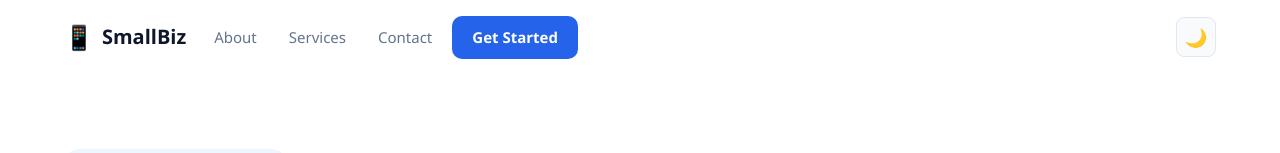
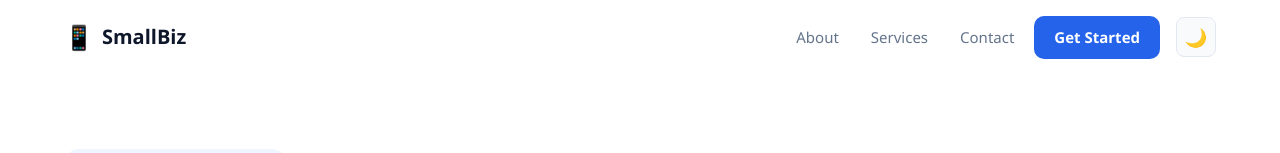
Before and after one commit to abrarfahimdev/small-biz-landing, a React (Vite) app: page / in a window 1280 px wide. Shown: the top 153 px of the page. Built offline with nearby package versions, Linux system fonts and the light colour scheme.

Commit message:
Fix theme button position

```diff
--- a/src/App.css
+++ b/src/App.css
@@ -48,12 +48,12 @@ body { font-family: 'Segoe UI', sans-serif; transition: background 0.3s, color 0
 .navbar { position: fixed; top: 0; left: 0; right: 0; z-index: 100; padding: 16px 0; transition: all 0.3s; }
 .navbar.scrolled { background: var(--card); box-shadow: 0 2px 20px var(--shadow); padding: 12px 0; }
 .nav-container { max-width: 1200px; margin: 0 auto; padding: 0 24px; display: flex; align-items: center; gap: 16px; }
-.nav-links { display: flex; align-items: center; gap: 8px; flex: 1; }
+.nav-links { display: flex; align-items: center; gap: 8px; flex: 1; justify-content: flex-end; }
 .nav-links button { background: none; border: none; color: var(--text-muted); font-size: 15px; cursor: pointer; padding: 8px 12px; border-radius: 8px; transition: all 0.2s; font-family: inherit; }
 .nav-links button:hover { color: var(--accent); background: var(--accent-light); }
 .nav-cta { background: var(--accent) !important; color: #fff !important; padding: 10px 20px !important; border-radius: 10px !important; font-weight: 600 !important; }
 .nav-cta:hover { background: var(--accent-hover) !important; transform: translateY(-1px); }
-.nav-actions { display: flex; align-items: center; gap: 8px; margin-left: auto; }
+.nav-actions { display: flex; align-items: center; gap: 8px; }
 .theme-btn { background: var(--bg2); border: 1px solid var(--border); width: 40px; height: 40px; border-radius: 8px; cursor: pointer; font-size: 18px; transition: all 0.2s; }
 .theme-btn:hover { border-color: var(--accent); }
 .hamburger { display: none; background: none; border: 1px solid var(--border); color: var(--text); width: 40px; height: 40px; border-radius: 8px; cursor: pointer; font-size: 18px; }
```
